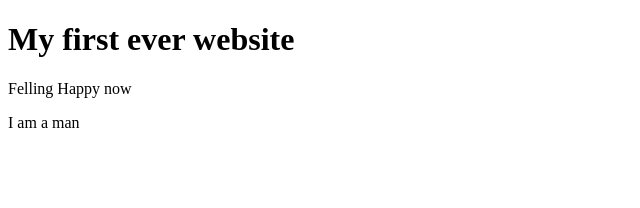
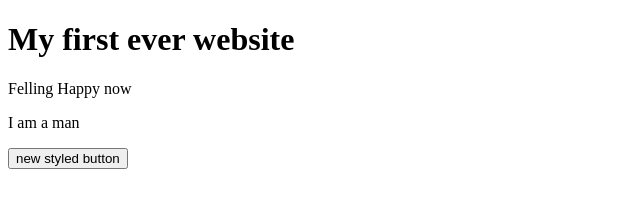
Before and after one commit to Hafizulhi/my-third-website, a plain HTML site: page index.html in a window 1280 px wide. Shown: the whole page, without its empty margins (0-640 px from the left). Drawn offline with Linux system fonts and the light colour scheme.

Commit message:
button added

```diff
--- a/index.html
+++ b/index.html
@@ -8,5 +8,6 @@
     <h1>My first ever website</h1>
     <p>Felling Happy now</p>
     <p>I am a man</p>
+    <button>new styled button</button>
 </body>
 </html>
```
